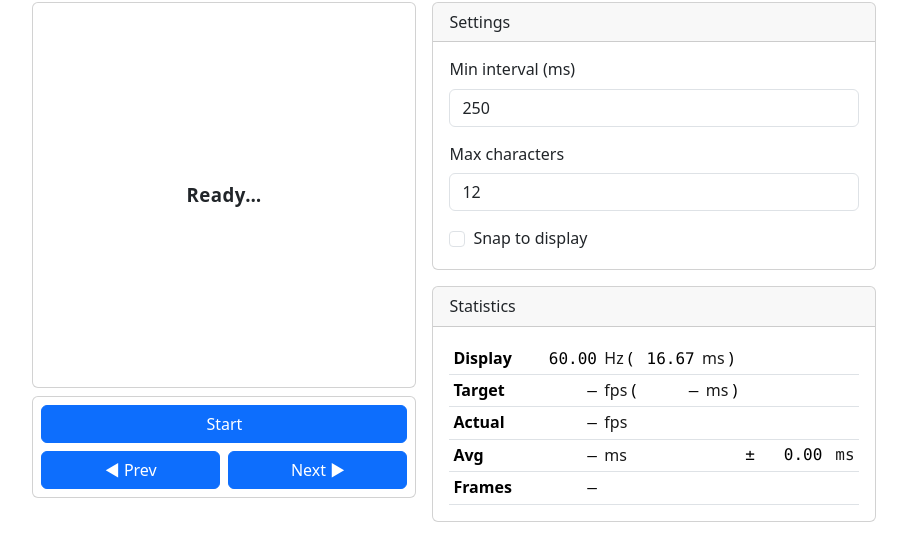
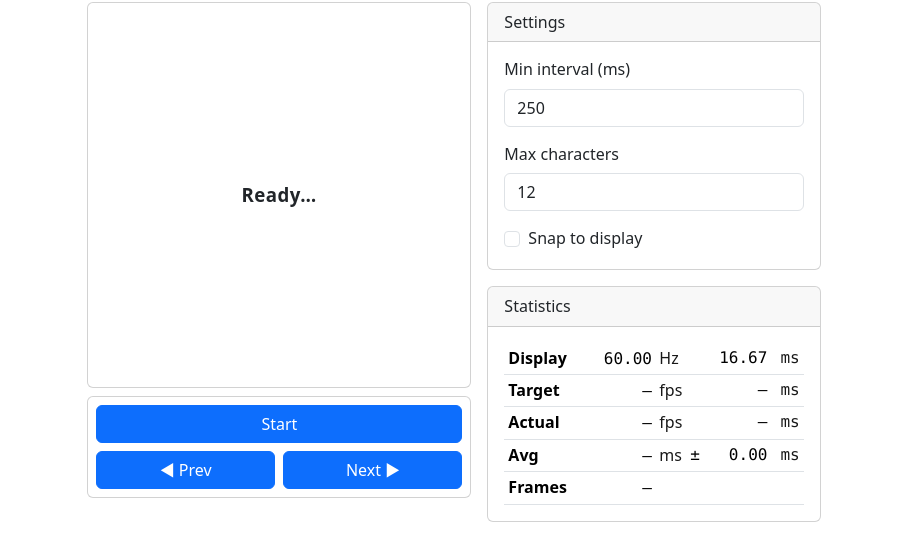
Before and after one commit to cocode/word-stream, a plain HTML site: page index.html in a window 1280 px wide. Shown: the part 86-646 px from the top of the page, without its empty margins (186-1093 px from the left). Drawn offline with nearby package versions, Linux system fonts and the light colour scheme.

Commit message:
Improve the statistcs display

```diff
--- a/index.html
+++ b/index.html
@@ -99,22 +99,22 @@
                 <th scope="row">Display</th>
                 <td class="value">
                   <span class="num" id="stat-display-num">–</span> <span class="unit">Hz</span>
-                  <span class="effms"> ( <span class="num" id="stat-display-ms-num">–</span> <span class="unit">ms</span> )</span>
                 </td>
-                <td class="plusminus"></td>
+                <td class="plusminus"><span class="num" id="stat-display-ms-num">–</span> <span class="unit">ms</span></td>
               </tr>
               <tr>
                 <th scope="row">Target</th>
                 <td class="value">
                   <span class="num" id="stat-target-num">–</span> <span class="unit">fps</span>
-                  <span class="effms"> ( <span class="num" id="stat-target-ms-num">–</span> <span class="unit">ms</span> )</span>
                 </td>
-                <td class="plusminus"></td>
+                <td class="plusminus"><span class="num" id="stat-target-ms-num">–</span> <span class="unit">ms</span></td>
               </tr>
               <tr>
                 <th scope="row">Actual</th>
-                <td class="value"><span class="num" id="stat-actual-num">–</span> <span class="unit">fps</span></td>
-                <td class="plusminus"></td>
+                <td class="value">
+                  <span class="num" id="stat-actual-num">–</span> <span class="unit">fps</span>
+                </td>
+                <td class="plusminus"><span class="num" id="stat-actual-ms-num">–</span> <span class="unit">ms</span></td>
               </tr>
               <tr>
                 <th scope="row">Avg</th>
@@ -145,6 +145,7 @@ const minMsInput = document.getElementById('minMs');
 const snapChk  = document.getElementById('snap');
 const statTargetNum = document.getElementById('stat-target-num');
 const statActualNum = document.getElementById('stat-actual-num');
+const statActualMsNum = document.getElementById('stat-actual-ms-num');
 const statAvgNum    = document.getElementById('stat-avg-num');
 const statStdNum    = document.getElementById('stat-std-num');
 const statFramesNum = document.getElementById('stat-frames-num');
@@ -290,6 +291,7 @@ function showNext() {
       statTargetNum.textContent = fmt(tgtFps);
       statTargetMsNum.textContent = fmt(tgtMs);
       statActualNum.textContent = fmt(actFps);
+      if (statActualMsNum) statActualMsNum.textContent = fmt(avgMs);
       statAvgNum.textContent = fmt(avgMs);
       statStdNum.textContent = fmt(stdMs);
       statFramesNum.textContent = String(intervals.length);
```
